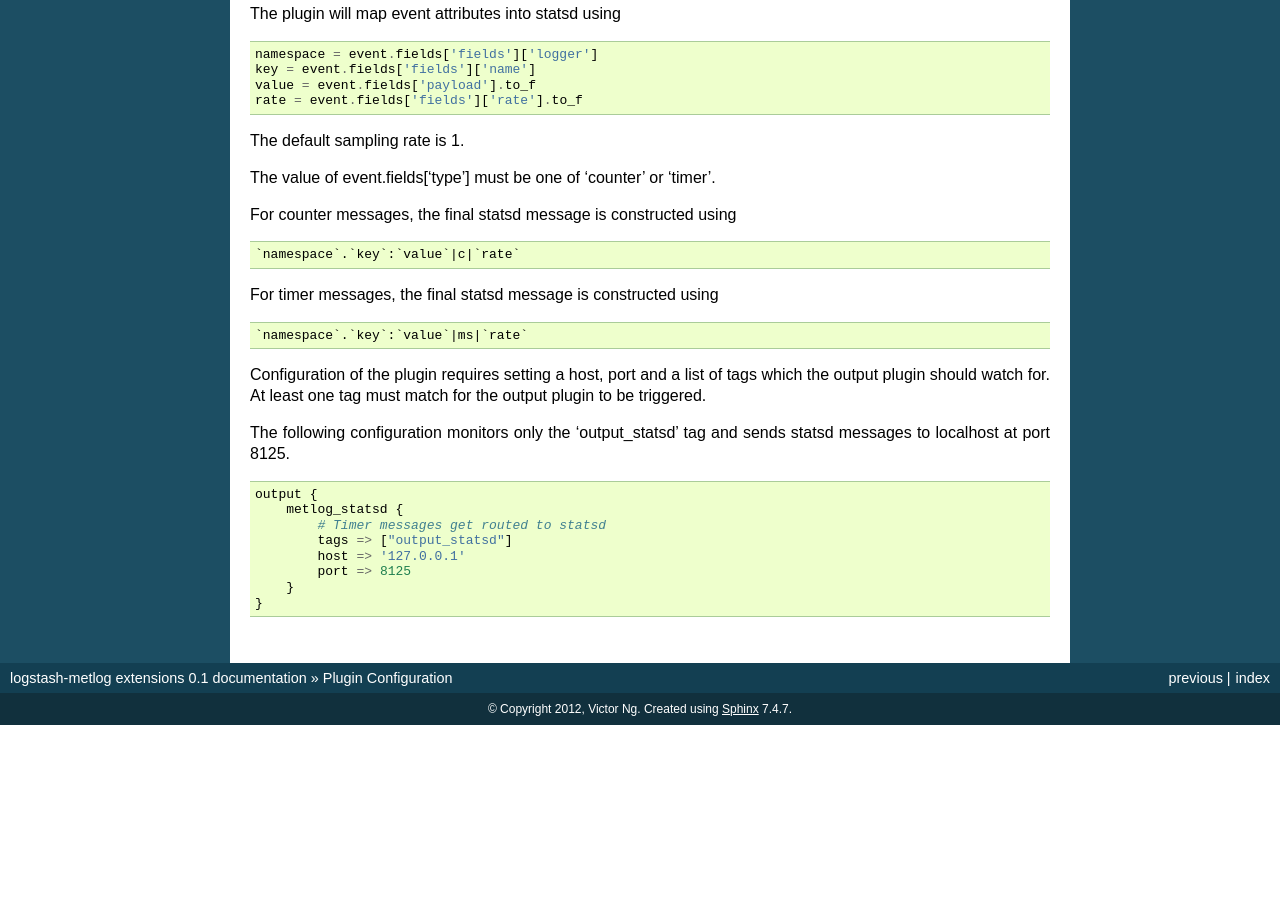
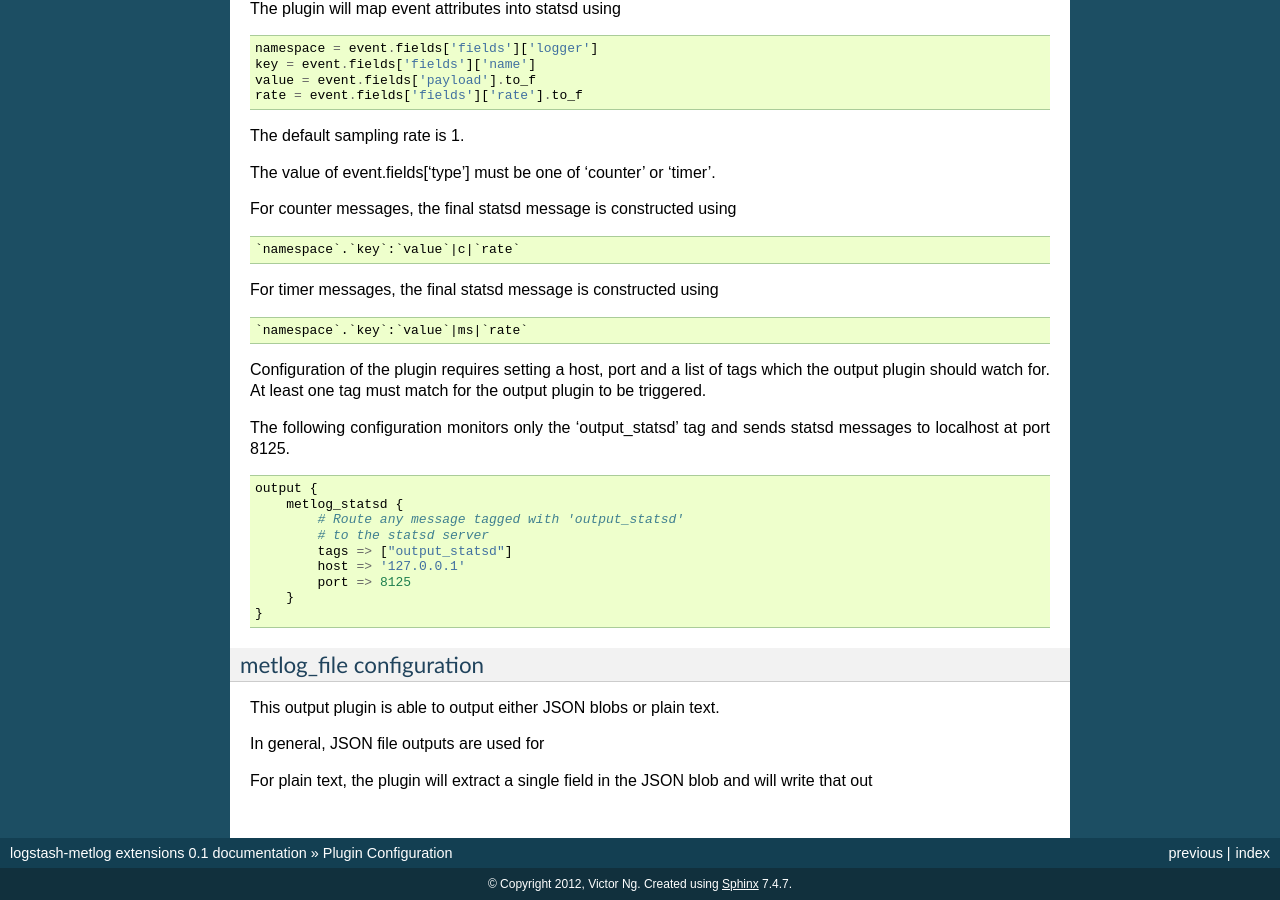
Before and after one commit to mozilla-services/logstash-metlog, a Sphinx documentation site: the page built from docs/source/config.rst, in a window 1280 px wide and 900 px high, scrolled down 1755 px. Built offline with Sphinx 7.4.7, drawn with Linux system fonts in a browser that asks for light colours; before the commit the page ends 2480 px from its top, so only the background shows below that; some of the changed text lies outside the part shown.

Commit message:
cleaned up comments in example logstash configuration in the documentation

```diff
--- a/docs/source/config.rst
+++ b/docs/source/config.rst
@@ -35,6 +34,7 @@
 
     input {
         zeromq_hs {
+           # Setup a ZMQ::REP socket that listens on port 5180
            type => "metlog"
            mode => "server"
            address => "tcp://*:5180"
@@ -66,7 +66,7 @@
 
     filter {
         tagger {
-            # all timer messages go to statsd
+            # all timer messages are tagged with 'output_statsd'
             type => "metlog"
             pattern => [ "fields/type", "timer"]
             add_tag => [ "output_statsd" ]
@@ -81,7 +81,7 @@
 
     filter {
         tagger {
-            # all timer messages go to statsd
+            # all timer and counter messages are tagged with 'output_statsd'
             type => "metlog"
             pattern => [ "fields/type", "timer", "fields/type", "counter" ]
             add_tag => [ "output_statsd" ]
@@ -128,9 +128,21 @@
 
     output {
         metlog_statsd {
-            # Timer messages get routed to statsd
+            # Route any message tagged with 'output_statsd'
+            # to the statsd server
             tags => ["output_statsd"]
             host => '127.0.0.1'
             port => 8125
         }
     }
+
+
+metlog_file configuration
+-------------------------
+
+This output plugin is able to output either JSON blobs or plain text.
+
+In general, JSON file outputs are used for
+
+For plain text, the plugin will extract a single field in the JSON
+blob and will write that out
```
Also changed, not shown: other parts of docs/source/config.rst (+0 -1 lines).
